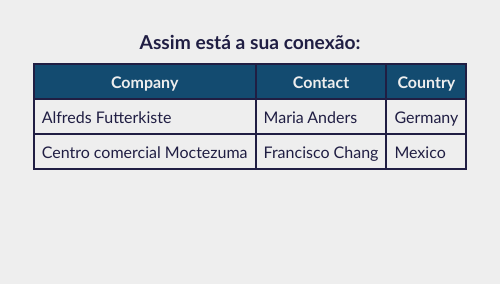
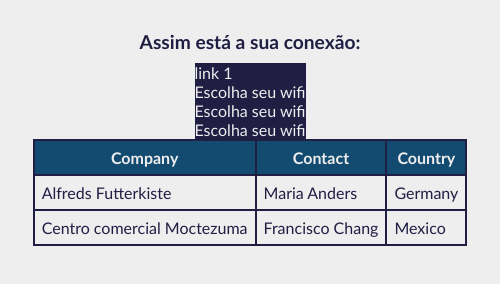
Before and after one commit to EstevaoXavier/connection_test, an Electron app: page index.html in a window 500 px wide. Drawn offline with Linux system fonts and the light colour scheme; no server answers.

Commit message:
criando um menu de seleção para escolher o seu wifi

```diff
--- a/backend.js
+++ b/backend.js
@@ -1,2 +1,4 @@
+
+
 const si = require('systeminformation');
-si.wifiNetworks().then(data => console.log(data));
+si.wifiNetworks([0].id).then(data => console.log(data[0].quality));
--- a/index.html
+++ b/index.html
@@ -1,5 +1,5 @@
 <!DOCTYPE html>
-<html lang="en">
+<html lang="pt-br">
 <head>
     <meta charset="UTF-8">
     <meta name="viewport" content="width=device-width, initial-scale=1.0">
@@ -9,6 +9,16 @@
 </head>
 <body>
     <h1>Assim está a sua conexão:</h1>
+    <ul id="ul_conn_select">
+      <li id="dropdown_conn">
+        <a href="#">link 1</a>
+        <div id="dropdown_menu_conn">
+          <li><a href="#">Escolha seu wifi</a></li>
+          <li><a href="#">Escolha seu wifi</a></li>
+          <li><a href="#">Escolha seu wifi</a></li>
+        </div>
+      </li>
+    </ul>
     <table id="tabela-um">
         <tr>
           <th class="primeira-linha">Company</th>
--- a/style.css
+++ b/style.css
@@ -10,6 +10,7 @@
     padding: 0;
     margin: 0;
     color: var(--cor-um);
+    box-sizing: border-box;
 }
 
 body {
@@ -27,6 +28,18 @@ body h1 {
     margin-bottom: 10px;
 }
 
+#ul_conn_select {
+    background-color: var(--cor-um);
+    list-style: none;
+}
+#ul_conn_select li {
+    color: white;
+}
+#ul_conn_select li a {
+    color: var(--cor-quatro);
+    text-decoration: none;
+}
+
 .primeira-linha {
     background-color: var(--cor-dois);
     color: var(--cor-quatro);
```
